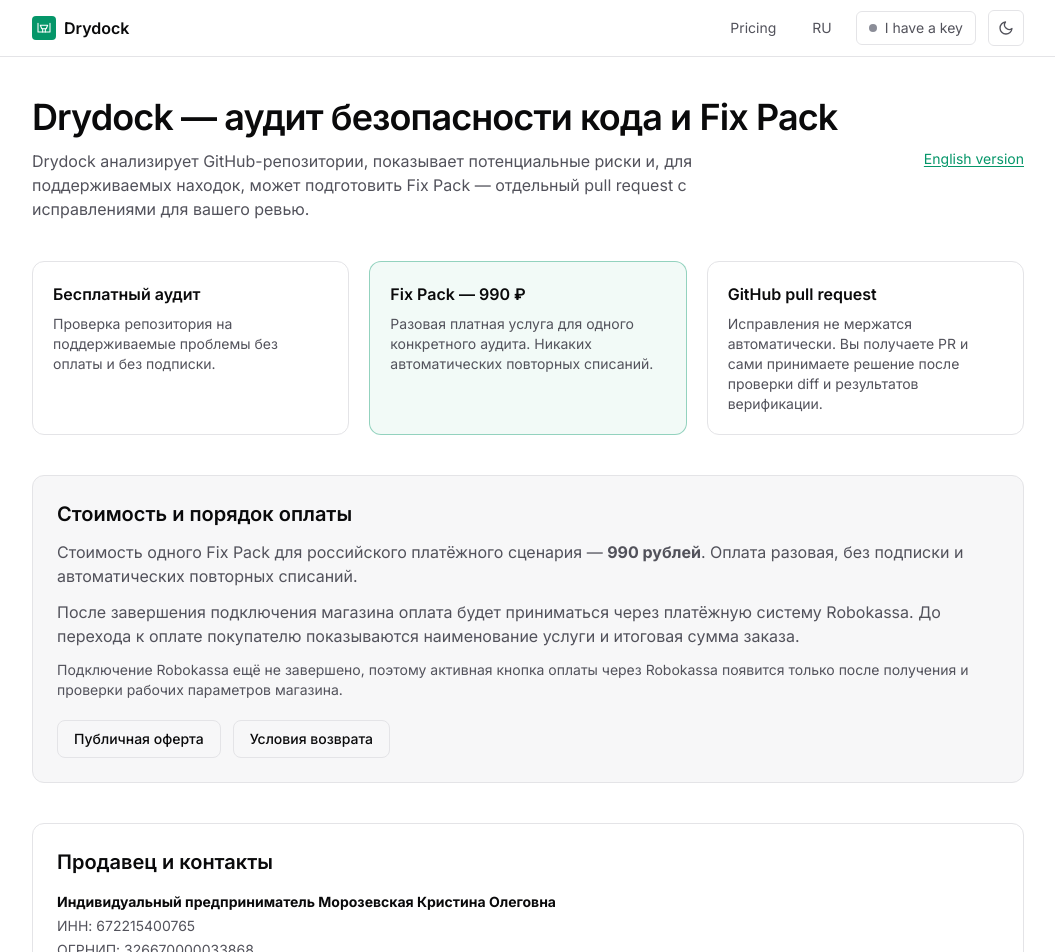
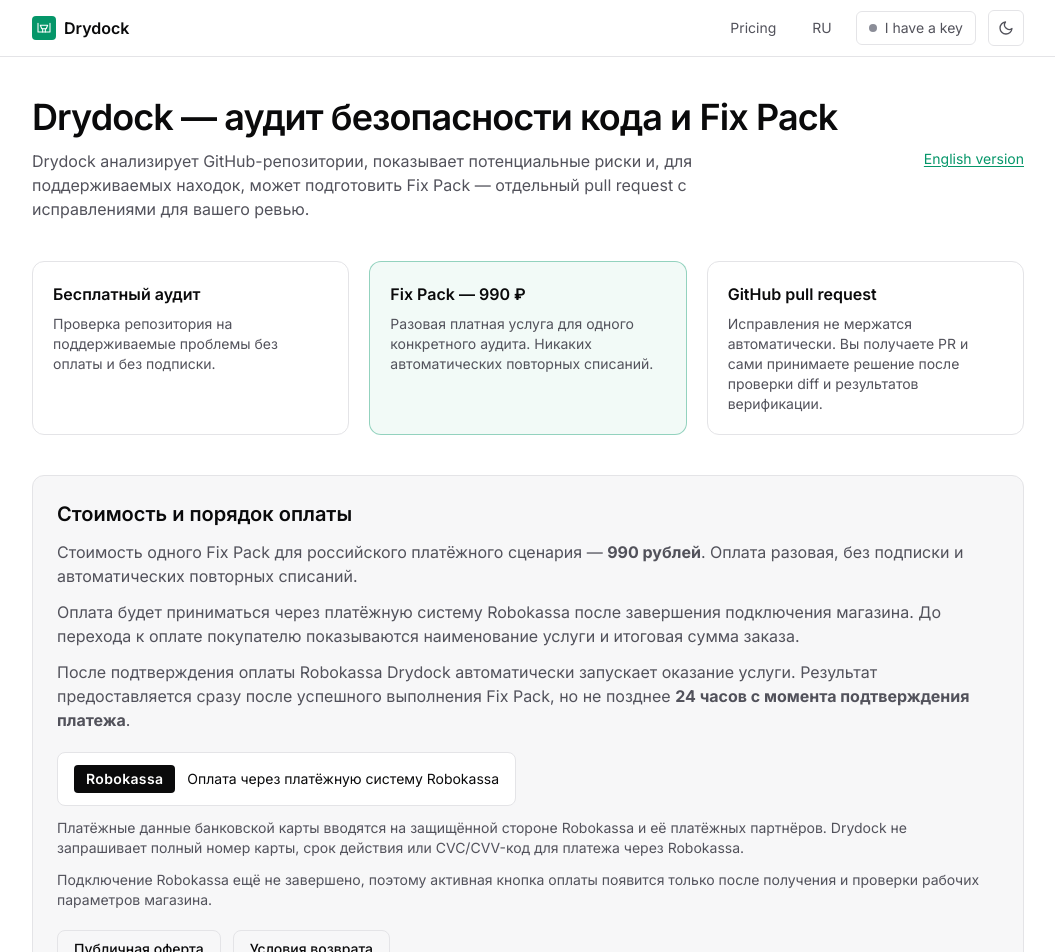
Before and after one commit to aiagent2046-coder/shipit, a Next.js app in the folder web/: page /ru in a window 1280 px wide. Shown: the top 952 px of the page, without its empty margins (112-1167 px from the left). Built offline with nearby package versions, Linux system fonts and the light colour scheme; no server answers.

Commit message:
Add Robokassa payment terms, seller address, and 24h SLA

```diff
--- a/web/src/app/ru/page.tsx
+++ b/web/src/app/ru/page.tsx
@@ -50,10 +50,26 @@ export default function RussianHomePage() {
           Стоимость одного Fix Pack для российского платёжного сценария — <strong>990 рублей</strong>. Оплата разовая, без подписки и автоматических повторных списаний.
         </p>
         <p className="mt-3 text-muted">
-          После завершения подключения магазина оплата будет приниматься через платёжную систему Robokassa. До перехода к оплате покупателю показываются наименование услуги и итоговая сумма заказа.
+          Оплата будет приниматься через платёжную систему Robokassa после завершения подключения магазина. До перехода к оплате покупателю показываются наименование услуги и итоговая сумма заказа.
+        </p>
+        <p className="mt-3 text-muted">
+          После подтверждения оплаты Robokassa Drydock автоматически запускает оказание услуги. Результат предоставляется сразу после успешного выполнения Fix Pack, но не позднее <strong>24 часов с момента подтверждения платежа</strong>.
+        </p>
+        <a
+          href="https://robokassa.com/"
+          target="_blank"
+          rel="noreferrer"
+          className="mt-5 inline-flex items-center gap-3 rounded-lg border border-border bg-elevated px-4 py-3 text-sm transition-colors hover:border-accent"
+          aria-label="Оплата через Robokassa — официальный сайт платёжной системы"
+        >
+          <span className="rounded bg-text px-3 py-1 font-semibold tracking-wide text-bg">Robokassa</span>
+          <span>Оплата через платёжную систему Robokassa</span>
+        </a>
+        <p className="mt-3 text-sm text-muted">
+          Платёжные данные банковской карты вводятся на защищённой стороне Robokassa и её платёжных партнёров. Drydock не запрашивает полный номер карты, срок действия или CVC/CVV-код для платежа через Robokassa.
         </p>
         <p className="mt-3 text-sm text-muted">
-          Подключение Robokassa ещё не завершено, поэтому активная кнопка оплаты через Robokassa появится только после получения и проверки рабочих параметров магазина.
+          Подключение Robokassa ещё не завершено, поэтому активная кнопка оплаты появится только после получения и проверки рабочих параметров магазина.
         </p>
         <div className="mt-5 flex flex-wrap gap-3">
           <Link href="/ru/offer" className="rounded-lg border border-border px-4 py-2 text-sm font-medium hover:border-accent hover:text-accent">
@@ -71,6 +87,7 @@ export default function RussianHomePage() {
           <p><strong className="text-text">Индивидуальный предприниматель Морозевская Кристина Олеговна</strong></p>
           <p>ИНН: 672215400765</p>
           <p>ОГРНИП: 326670000033868</p>
+          <p>Адрес: Смоленская область, Угранский район, село Угра, ул. Некрасова, дом 16</p>
           <p>Телефон: <a className="text-accent underline underline-offset-2" href="tel:+79998109500">+7 (999) 810-95-00</a></p>
           <p>Email: <a className="text-accent underline underline-offset-2" href="mailto:support@drydock.co">support@drydock.co</a></p>
         </div>
```
